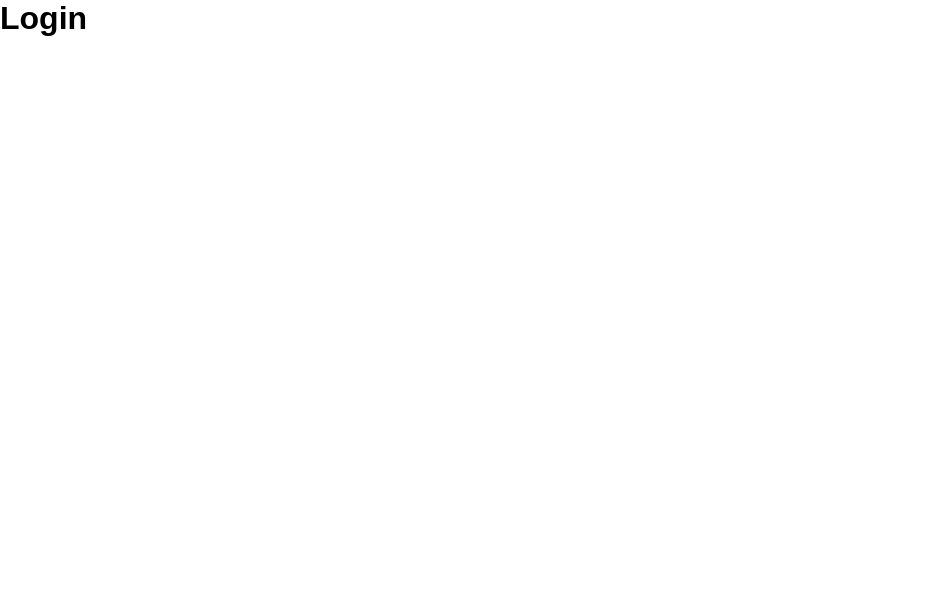
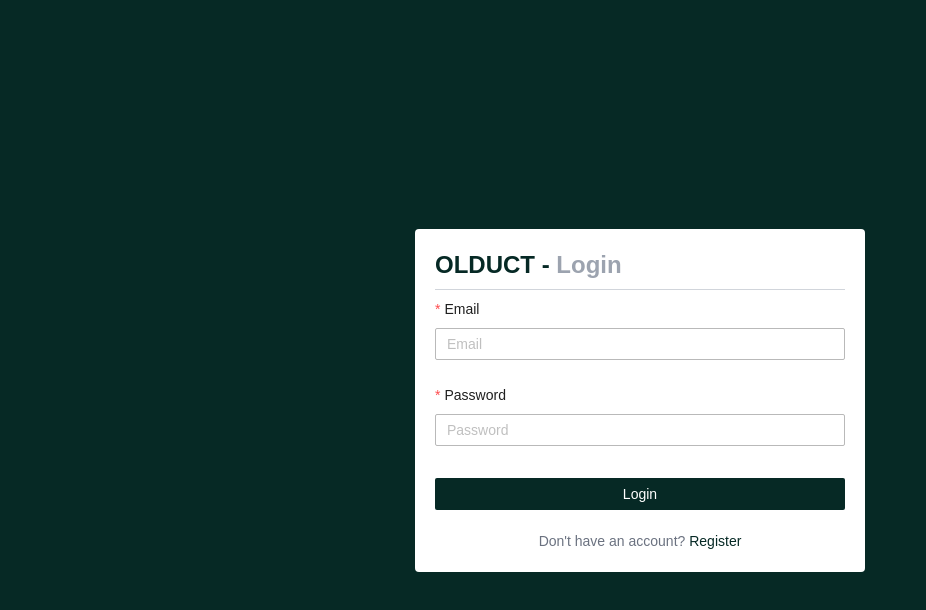
Before and after one commit to NAYANCSE27/SmartSchool, a React (Create React App) app in the folder client/: page /login in a window 1280 px wide. Shown: the top 610 px of the page, without its empty margins (0-926 px from the left). Built offline with nearby package versions, Linux system fonts and the light colour scheme.

Commit message:
added the login and register user interface

```diff
--- a/client/src/index.css
+++ b/client/src/index.css
@@ -23,4 +23,5 @@
 
 button{
   height: 2rem !important;
+  box-shadow: none !important;
 }
--- a/client/src/index.js
+++ b/client/src/index.js
@@ -19,6 +19,7 @@
         },
         token: {
           borderRadius: "2px",
+          colorPrimary: "#062925",
         },
       }}
     >
--- a/client/src/pages/Login/index.js
+++ b/client/src/pages/Login/index.js
@@ -1,9 +1,49 @@
 import React from "react";
+import { Button, Form, Input } from "antd";
+import { Link } from "react-router-dom";
+import Divider from "../../components/Divider";
+
+const rules = [
+  {
+    required: true,
+    message: "required",
+  },
+];
 
 function Login() {
+  const onFinish = (values) => {
+    console.log("Success:", values);
+  };
+
   return (
-    <div>
-      <h1>Login</h1>
+    <div className="h-screen flex bg-primary justify-center items-center">
+      <div className="bg-white p-5 rounded w-[450px]">
+        <h1 className="text-primary text-2xl">
+          OLDUCT - <span className="text-gray-400">Login</span>
+        </h1>
+        <Divider />
+        <Form layout="vertical" onFinish={onFinish}>
+          <Form.Item label="Email" name="email" rules={rules}>
+            <Input placeholder="Email" />
+          </Form.Item>
+          <Form.Item label="Password" name="password" rules={rules}>
+            <Input type="password" placeholder="Password" />
+          </Form.Item>
+
+          <Button type="primary" htmlType="submit" block className="mt-2">
+            Login
+          </Button>
+
+          <div className="mt-5 text-center">
+            <span className="text-gray-500">
+              Don't have an account?{" "}
+              <Link to="/register" className="text-primary">
+                Register
+              </Link>
+            </span>
+          </div>
+        </Form>
+      </div>
     </div>
   );
 }
--- a/client/src/pages/Register/index.js
+++ b/client/src/pages/Register/index.js
@@ -19,7 +19,7 @@
     <div className="h-screen flex bg-primary justify-center items-center">
       <div className="bg-white p-5 rounded w-[450px]">
         <h1 className="text-primary text-2xl">
-          OLDUCT - <span className="text-gray-400">REGISTER</span>
+          SmartSchool - <span className="text-gray-400">REGISTER</span>
         </h1>
         <Divider />
         <Form layout="vertical" onFinish={onFinish}>
```
